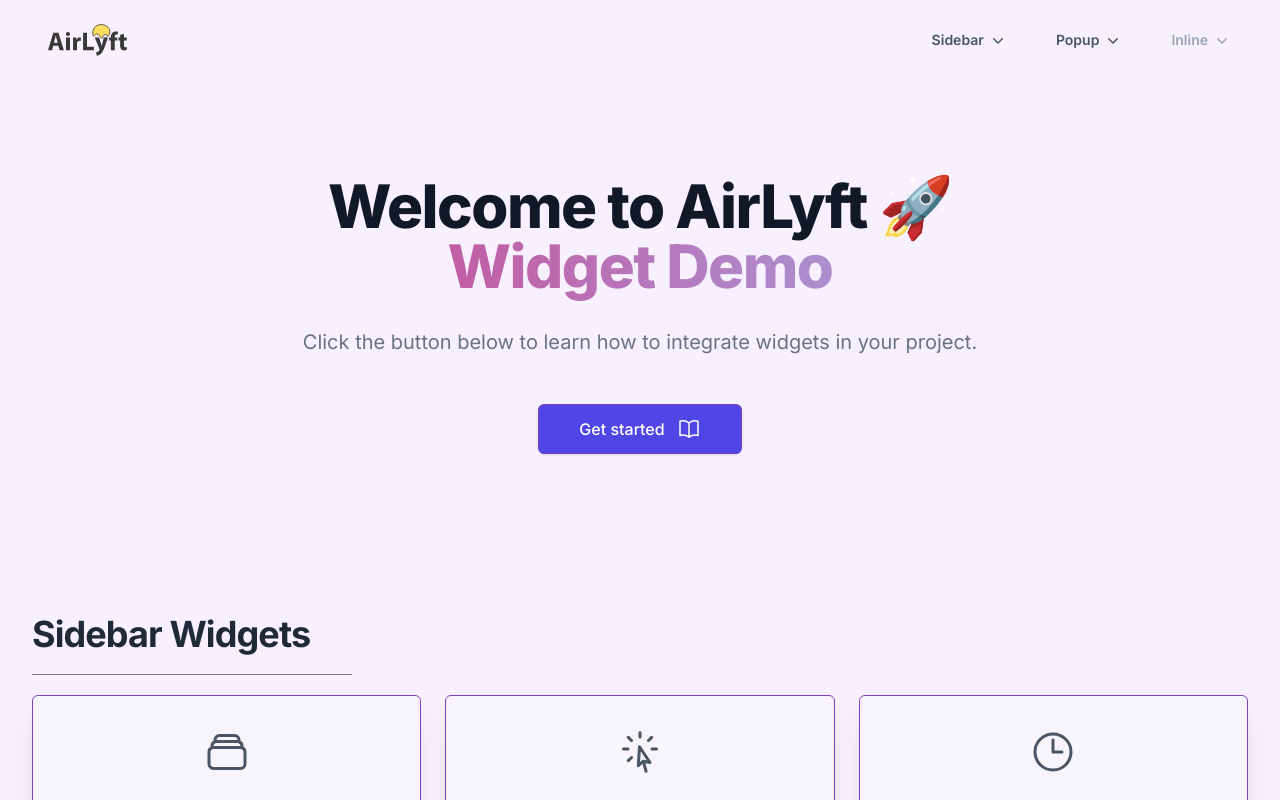
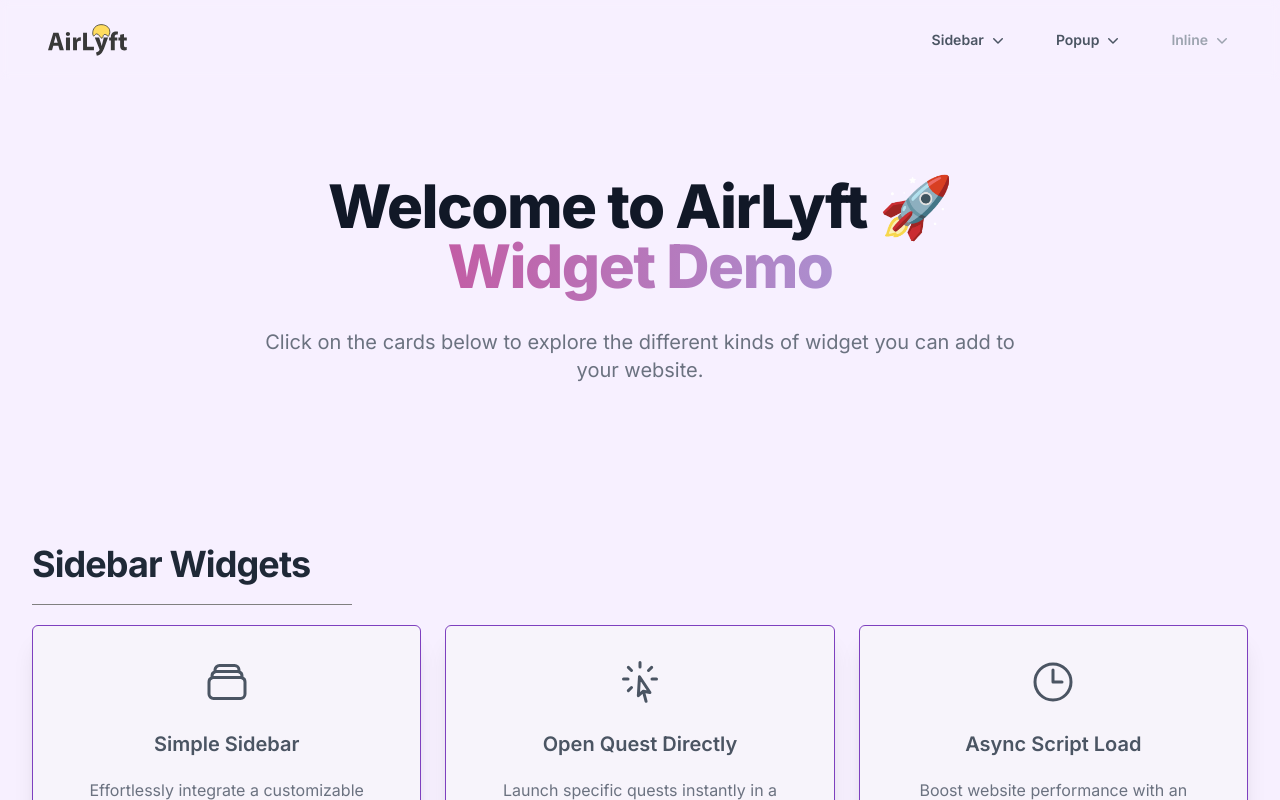
Before and after one commit to rmagon/airlyft-widget-demo, a Nuxt app: page /demo in a window 1280 px wide. Shown: the top 800 px of the page. Built offline with nearby package versions, Linux system fonts and the light colour scheme.

Commit message:
Remove the doc button from demo pagee

```diff
--- a/pages/demo/index.vue
+++ b/pages/demo/index.vue
@@ -12,17 +12,8 @@
                         </h1>
                         <p
                             class="mt-3 max-w-md mx-auto text-base text-gray-500 sm:text-lg md:mt-5 md:text-xl md:max-w-3xl">
-                            Click
-                            the button below to learn how to integrate widgets in your project.</p>
-                    </div>
-                    <div class="mt-12 flex">
-                        <div class="mt-4 mx-auto sm:mt-0">
-                            <a href="https://docs.airlyft.one/developers/widget" target="_blank"
-                                class="flex items-center justify-center gap-x-3 rounded-md border border-transparent px-5 py-3 bg-indigo-600 text-base font-medium text-white shadow hover:bg-indigo-700 focus:outline-none focus:ring-2 focus:ring-indigo-500 focus:ring-offset-2 sm:px-10">Get
-                                started
-                                <BookOpenIcon class="h-6" />
-                            </a>
-                        </div>
+                            Click on the cards below to explore the different kinds of widget you can add to your
+                            website.</p>
                     </div>
                 </div>
             </div>
```
